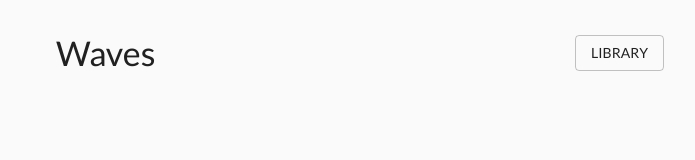
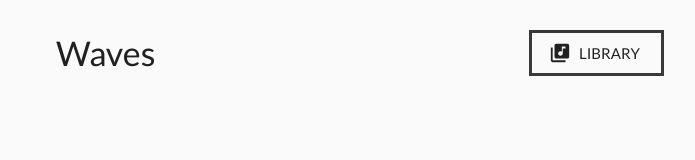
Before and after one commit to faisaljamil25/music-player, a React (Create React App) app: page / in a window 1280 px wide. Shown: the top 160 px of the page, without its empty margins (296-991 px from the left). Built offline with nearby package versions, Linux system fonts and the light colour scheme.

Commit message:
feat: async functions

```diff
--- a/src/components/Header.js
+++ b/src/components/Header.js
@@ -1,6 +1,7 @@
 import React from "react";
 import { Button, Typography, Box } from "@material-ui/core";
 import { makeStyles } from "@material-ui/core/styles";
+import LibraryMusicIcon from "@material-ui/icons/LibraryMusic";
 
 const useStyles = makeStyles((theme) => ({
   root: {
@@ -22,6 +23,14 @@ const useStyles = makeStyles((theme) => ({
       textAlign: "left",
     },
   },
+  libraryBtn: {
+    border: "3px solid #38393b",
+    borderRadius: 0,
+    "&:hover": {
+      backgroundColor: "#38393b",
+      color: "white",
+    },
+  },
 }));
 
 const Header = ({ setOpen }) => {
@@ -41,10 +50,16 @@ const Header = ({ setOpen }) => {
   return (
     <Box className={classes.root}>
       <Box className={classes.header}>
-        <Typography variant="h4" className={classes.title}>
+        <Typography variant="h4" className={classes.title} color="inherit">
           Waves
         </Typography>
-        <Button variant="outlined" onClick={toggleLibrary(true)}>
+        <Button
+          variant="outlined"
+          onClick={toggleLibrary(true)}
+          startIcon={<LibraryMusicIcon />}
+          size="large"
+          className={classes.libraryBtn}
+        >
           Library
         </Button>
       </Box>
--- a/src/components/LibrarySong.js
+++ b/src/components/LibrarySong.js
@@ -45,16 +45,9 @@ const LibrarySong = ({
   currentSong,
 }) => {
   const classes = useStyles();
-  const handleSong = () => {
-    setCurrentSong(song);
-    if (isPlaying) {
-      const playPromise = audioRef.current.play();
-      if (playPromise !== undefined) {
-        playPromise.then(() => {
-          audioRef.current.play();
-        });
-      }
-    }
+  const handleSong = async () => {
+    await setCurrentSong(song);
+    if (isPlaying) audioRef.current.play();
   };
 
   return (
--- a/src/components/Player.js
+++ b/src/components/Player.js
@@ -65,30 +65,19 @@ const Player = ({
     );
   };
 
-  const songController = () => {
-    if (isPlaying) {
-      const playPromise = audioRef.current.play();
-      if (playPromise !== undefined) {
-        playPromise.then(() => {
-          audioRef.current.play();
-        });
-      }
-    }
+  const skipNext = async () => {
+    const currentIndex = songs.findIndex((song) => song.id === currentSong.id);
+    await setCurrentSong(songs[(currentIndex + 1) % songs.length]);
+    if (isPlaying) audioRef.current.play();
   };
-
-  const skipNext = () => {
-    const currentIndex = songs.findIndex((song) => song.id === currentSong.id);
-    setCurrentSong(songs[(currentIndex + 1) % songs.length]);
-    songController();
-  };
-  const skipPrevious = () => {
+  const skipPrevious = async () => {
     const currentIndex = songs.findIndex((song) => song.id === currentSong.id);
     if (currentIndex === 0) {
-      setCurrentSong(songs[songs.length - 1]);
+      await setCurrentSong(songs[songs.length - 1]);
     } else {
-      setCurrentSong(songs[currentIndex - 1]);
+      await setCurrentSong(songs[currentIndex - 1]);
     }
-    songController();
+    if (isPlaying) audioRef.current.play();
   };
 
   return (
```
